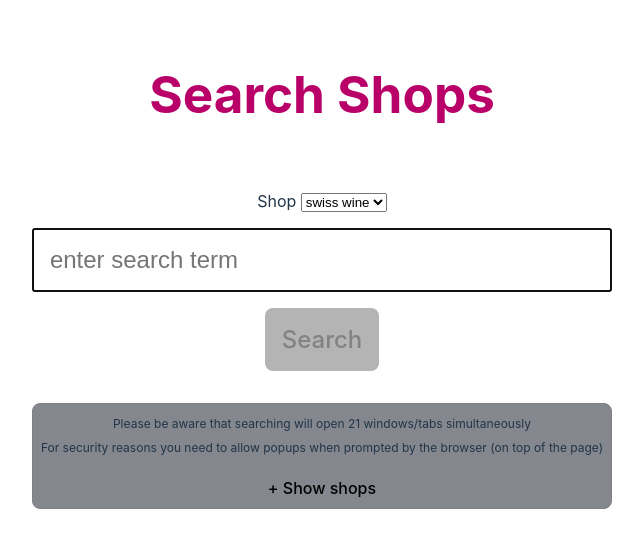
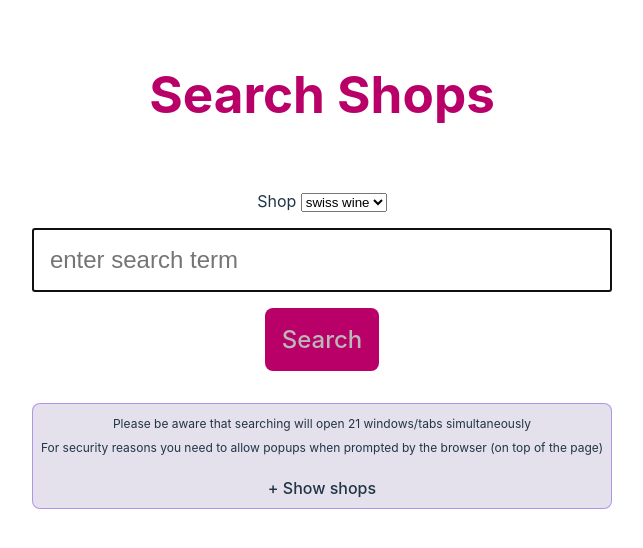
Before and after one commit to Arikael/ShopSearcher, a Svelte app in the folder js/: page / in a window 1280 px wide. Shown: the top 548 px of the page, without its empty margins (318-961 px from the left). Built offline with nearby package versions, Linux system fonts and the light colour scheme.

Commit message:
improve light schema

```diff
--- a/js/src/app.css
+++ b/js/src/app.css
@@ -4,7 +4,7 @@
     line-height: 24px;
     font-weight: 400;
 
-    color-scheme: light dark;
+    color-scheme: dark light;
     color: rgba(255, 255, 255, 0.87);
     background-color: #242424;
 
@@ -14,6 +14,8 @@
     -moz-osx-font-smoothing: grayscale;
     -webkit-text-size-adjust: 100%;
     --default-vertical-margin: 1rem;
+    --primary-color: #b80068;
+    --default-border-radius: 8px;
 }
 
 * {
@@ -40,7 +42,7 @@ body {
 h1 {
     font-size: 3.2em;
     line-height: 1.1;
-    color: #b80068;
+    color: var(--primary-color);
 }
 
 .card {
@@ -55,15 +57,21 @@ h1 {
 }
 
 button {
-    border-radius: 8px;
+    border-radius: var(--default-border-radius);
     border: 1px solid transparent;
     padding: 0.6em 1.2em;
     font-size: 1em;
     font-weight: 500;
     font-family: inherit;
-    background-color: #1a1a1a;
+    background-color: var(--primary-color);
+    color: white;
     cursor: pointer;
     transition: border-color 0.25s;
+}
+
+button[disabled] {
+    cursor: no-drop;
+    color: #bab8b8;
 }
 
 button:hover {
@@ -78,6 +86,12 @@ button:focus-visible {
 button.text-only {
     background: none;
     padding: 0;
+}
+
+button.text-only:hover,
+button.text-only:focus-visible {
+    border: none;
+    outline: none;
 }
 
 .box {
@@ -114,7 +128,7 @@ ul.flat li {
     }
 }
 
-@media (prefers-color-scheme: light) {
+@media(prefers-color-scheme: light) {
     :root {
         color: #213547;
         background-color: #ffffff;
@@ -124,7 +138,12 @@ ul.flat li {
         color: #747bff;
     }
 
-    button {
-        background-color: #b4b4b4;
+    button.text-only {
+        color: rgb(33, 53, 71);
+    }
+
+    .box--info {
+        background: #c2bbd370;
+        border-color: #835edd8f;
     }
 }
--- a/js/src/lib/Search.svelte
+++ b/js/src/lib/Search.svelte
@@ -49,7 +49,7 @@
     const onSearch = () => {
         if (searchTerm && searchTerm.length > 0) {
             document.querySelectorAll('a.shop-link').forEach((link) => {
-                link.click()
+                window.open(link.href, '_blank')
             })
         }
     }
@@ -96,9 +96,12 @@
     <input type="text" placeholder="enter search term" class="search-input"
            bind:value="{searchTerm}" on:keypress="{onSearchKeyUp}"/>
     <br/>
-    <button class="search" disabled="{shopsWithSearchTerms.length > 0 ? '' : 'disabled'}" on:click={onSearch}>
+    <button class="search" disabled="{shopsWithSearchTerms.length > 0 && searchTerm ? '' : 'disabled'}" on:click={onSearch}>
         Search
     </button>
+</div>
+<div class="test">
+
 </div>
 {#if shopCount > 0}
     <div class="box box--info">
```
